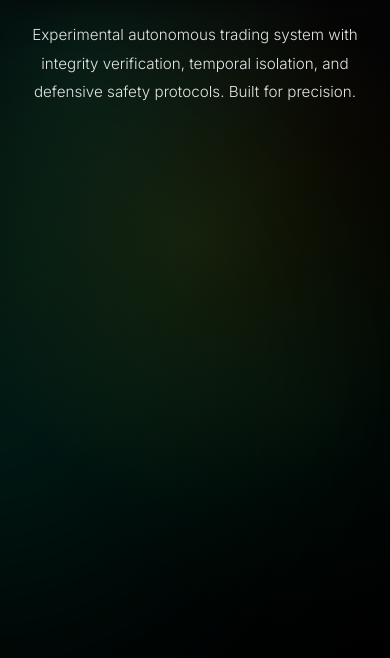
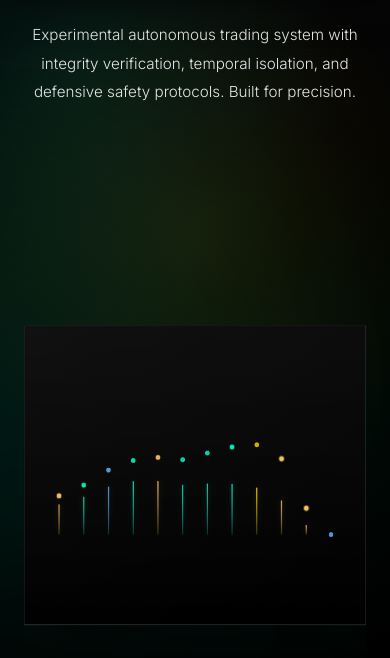
Before and after one commit to mck31th3n/-Portfolio-, a plain HTML site: page safe/index.html in a window 390 px wide. Shown: the part 186-844 px from the top of the page. Drawn offline with nearby package versions, Linux system fonts and the light colour scheme.

Commit message:
Show chart animation on mobile to fill hero space

```diff
--- a/safe/styles-v4.css
+++ b/safe/styles-v4.css
@@ -1614,13 +1614,27 @@ body::after {
         display: none !important;
     }
 
-    /* MOBILE: Hide graphs, timeline, verification, and security sections */
-    .hero-visual,
-    #chart-animation,
+    /* MOBILE: Hide timeline, verification, and security sections (keep hero chart) */
     .engine-timeline-section,
     #verification,
     #security {
         display: none !important;
+    }
+
+    /* Show chart animation on mobile */
+    .hero-visual {
+        display: block !important;
+        width: 100% !important;
+        min-height: 300px !important;
+        height: 300px !important;
+        margin: 2rem 0 !important;
+    }
+
+    #chart-animation {
+        display: block !important;
+        width: 100% !important;
+        height: 300px !important;
+        max-width: 100vw !important;
     }
 
     /* Full width main area */
```
